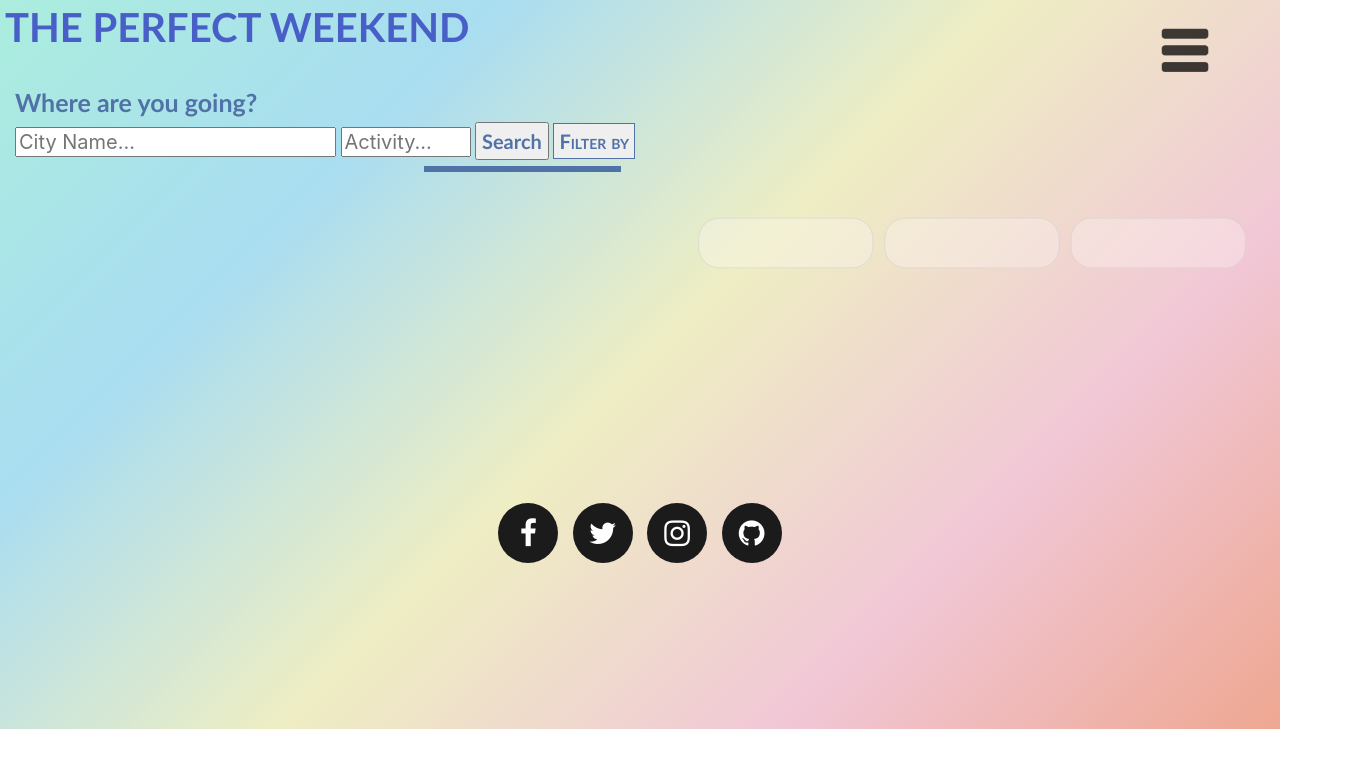
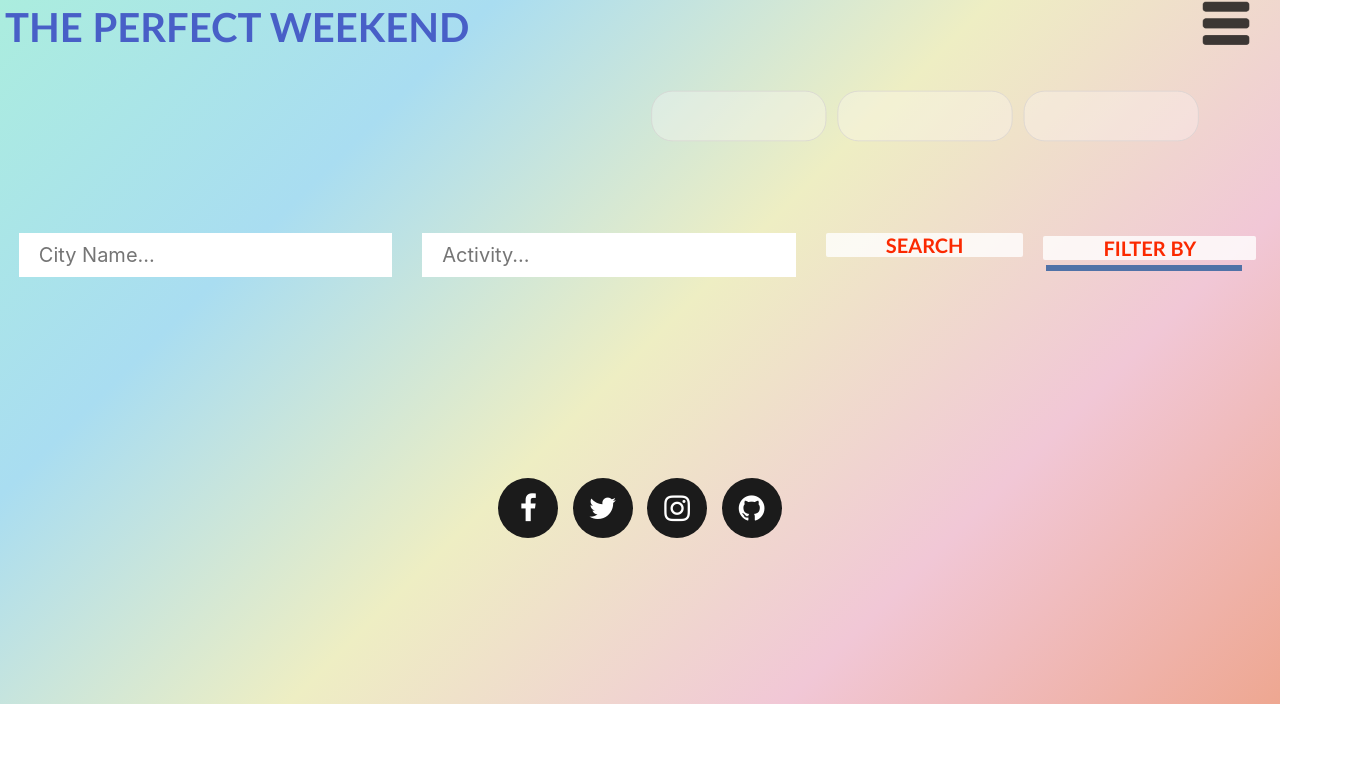
Before and after one commit to zachcygan/The-Perfect-Weekend, a plain HTML site: page main-result-page.html in a window 1280 px wide. Shown: the whole page, 1371 px wide, since content can reach past the window. Drawn offline with nearby package versions, Linux system fonts and the light colour scheme; no server answers.

Commit message:
added styling

```diff
--- a/assets/CSS/homepagestyle.css
+++ b/assets/CSS/homepagestyle.css
@@ -31,9 +31,12 @@
     font-weight: bold;
     font-family:'Trebuchet MS', 'Lucida Sans Unicode', 'Lucida Grande', 'Lucida Sans', Arial, sans-serif;
     text-align: center;
-    padding: 70px;
-    margin-left: 27%;
-    display: inline;
+    /* padding: 70px;
+    margin-left: 27%; */
+    /* display: inline; */
+    justify-content: center;
+    padding-top: 70px;
+
 }
 
 /* nav bar */
@@ -99,8 +102,13 @@
     padding-left: 10px;
     padding-right: 10px;
     padding-bottom: 10px;
-    margin-top: 200px;
+    margin-top: 20px;
     z-index: 2;
+
+    /* BY SL  */
+    width: 100%;
+    display: flex;
+    justify-content: center;
 }
 
 .city-label {
@@ -114,24 +122,76 @@
     font-family:'Trebuchet MS', 'Lucida Sans Unicode', 'Lucida Grande', 'Lucida Sans', Arial, sans-serif;
     font-weight: bold;
     text-align: center;
+    color: #485fc7;
+
+    /* BY SL  */
+    /* position: fixed; */
 }
 
 #searchBtn {
-    color: #5072A7;
+    color: #485fc7;
     font-family:'Trebuchet MS', 'Lucida Sans Unicode', 'Lucida Grande', 'Lucida Sans', Arial, sans-serif;
     font-weight: bold;
     padding: 5px;
     font-size: 20px;
+
+     /* BY SL  */
+    background-color: rgba(255, 255, 255, 0.8);
+    color: #fb2900;
+    font-size: 20px;
+    text-transform: uppercase;
+    font-weight: 700;
+    text-align: center;
+    border-radius: 2px;
+    -moz-transition: all 0.3s ease;
+    -o-transition: all 0.3s ease;
+    -webkit-transition: all 0.3s ease;
+    transition: all 0.3s ease;
+    padding: 0 60px;
+    height: 45px;
+    border: none;
+    width: auto;
+
 }
 
 #cityInput {
     padding: auto;
     font-size: 20px;
+
+    /* BY SL  */
+    padding-left: 20px;
+    padding-top: 10px;
+    padding-bottom: 10px;
+    margin-bottom: 10px;
+    border: none;
+    border-radius: 0;
+    box-shadow: none;
+    height: 100%;
+    width: 30%;
+    margin-right: 30px;
+    position: relative;
+    z-index: 2;
+    color: #11162e;
 }
 #activSearch {
     padding: auto;
     font-size: 20px;
-    width: 130px;
+
+    /* BY SL  */
+    font-size: 20px;
+    padding-left: 20px;
+    padding-top: 10px;
+    padding-bottom: 10px;
+    margin-bottom: 10px;
+    border: none;
+    border-radius: 0;
+    box-shadow: none;
+    height: 100%;
+    width: 30%;
+    margin-right: 30px;
+    position: relative;
+    z-index: 2;
+    color: #11162e;
 }
 
 
--- a/assets/CSS/style.css
+++ b/assets/CSS/style.css
@@ -3,7 +3,7 @@
 * {
     max-width: auto;
     max-height: fit-content;
-    margin: auto;
+    /* margin: auto; */
     padding: auto;
     box-sizing: border-box;
 
@@ -69,15 +69,39 @@
 }
 
 /*searchbar styling for main result page*/
-.searchbar {
+/* .searchbar {
   color: #5072A7;
   margin: 5px;
   padding: 5px;
+} */
+
+/* BY SL: searchbar styling*/
+.searchbar {
+  color: #5072A7;
+  margin-right: 5px;
+  padding-top: 5px;
+  padding-left: 10px;
+  padding-right: 10px;
+  padding-bottom: 10px;
+  margin-top: 20px;
+  z-index: 2;
+
+  /* BY SL  */
+  width: 100%;
+  display: flex;
+  justify-content: center;
 }
 
-.city-label {
+/* .city-label {
   display: flex;
   align-items:start;
+
+} */
+  /* BY SL  */
+  .city-label {
+    display: flex;
+    justify-content: center;
+    align-items: center;
 }
 
 .question {
@@ -85,23 +109,93 @@
   font-family:'Trebuchet MS', 'Lucida Sans Unicode', 'Lucida Grande', 'Lucida Sans', Arial, sans-serif;
   font-weight: bold;
 }
+  /* BY SL  */
 
-#searchBtn {
+
+
+/* #searchBtn {
   color: #5072A7;
   font-family:'Trebuchet MS', 'Lucida Sans Unicode', 'Lucida Grande', 'Lucida Sans', Arial, sans-serif;
   font-weight: bold;
   padding: 5px;
   font-size: 20px;
+} */
+  /* BY SL  */
+  #searchBtn {
+    color: #485fc7;
+    font-family:'Trebuchet MS', 'Lucida Sans Unicode', 'Lucida Grande', 'Lucida Sans', Arial, sans-serif;
+    font-weight: bold;
+    padding: 5px;
+    font-size: 20px;
+
+     /* BY SL  */
+    background-color: rgba(255, 255, 255, 0.8);
+    color: #fb2900;
+    font-size: 20px;
+    text-transform: uppercase;
+    font-weight: 700;
+    text-align: center;
+    border-radius: 2px;
+
+    transition: all 0.3s ease;
+    padding: 0 60px;
+    height: 45px;
+    border: none;
+    width: auto;
+    margin-right: 20px;
+
 }
 
-#cityInput {
+/* #cityInput {
   padding: auto;
   font-size: 20px;
+} */
+  /* BY SL  */
+  #cityInput {
+    padding: auto;
+    font-size: 20px;
+
+    /* BY SL  */
+    padding-left: 20px;
+    padding-top: 10px;
+    padding-bottom: 10px;
+    margin-bottom: 10px;
+    border: none;
+    border-radius: 0;
+    box-shadow: none;
+    height: 100%;
+    width: 30%;
+    margin-right: 30px;
+    position: relative;
+    z-index: 2;
+    color: #11162e;
 }
+
 #activSearch {
   padding: auto;
   font-size: 20px;
   width: 130px;
+}
+  /* BY SL  */
+  #activSearch {
+    padding: auto;
+    font-size: 20px;
+
+    /* BY SL  */
+    font-size: 20px;
+    padding-left: 20px;
+    padding-top: 10px;
+    padding-bottom: 10px;
+    margin-bottom: 10px;
+    border: none;
+    border-radius: 0;
+    box-shadow: none;
+    height: 100%;
+    width: 30%;
+    margin-right: 30px;
+    position: relative;
+    z-index: 2;
+    color: #11162e;
 }
 
 /* fitter styling */
@@ -109,7 +203,7 @@
 #filter-by {
   width : 300px;
   background: #d9d9d9;
-  margin : 40px auto;
+  margin : 40px ;
 }
 
 #filter-btn {
@@ -121,16 +215,41 @@
   background-color: #efefef;
   border-style: solid;
   border-width: 1px;
+
+  /* BY SL */
+  background-color: rgba(255, 255, 255, 0.8);
+  color: #fb2900;
+  font-size: 20px;
+  text-transform: uppercase;
+  font-weight: 700;
+  text-align: center;
+  border-radius: 2px;
+  transition: all 0.3s ease;
+  padding: 0 60px;
+  height: 45px;
+  border: none;
+  width: auto;
+  margin: 0px;
+}
+
+ul.slide{
+  position: relative;
+}
+
+#resultsPageWeatherForecast {
+  justify-content: center;
 }
 
 
+  /* BY SL TESTING FILTER BUTTON STYLING  */
+
 span {
-  padding : 30px;
+  /* padding : 30px; */
   color : white;
   font-size : 20px;
   font-variant : small-caps;
   cursor : pointer;
-  display: inline;
+  /* display: inline; */
 }
 
 span::after {
@@ -144,13 +263,17 @@ span::after {
   width:fit-content;
   position:relative;
   margin: 1%;
-  left:65%;
+  /* left:65%; */
   height:0px;
   overflow: hidden;
   text-align: center;
   background-color: #efefef;
   border-style: solid;
   transition: height .4s ease;
+}
+
+#label-cnr{
+  justify-content: center;
 }
 
 #li-btn {
@@ -183,15 +306,15 @@ li a:hover {
 
 
   #cityName {
-    text-align: flex-start;
+    text-align: center;
     padding: 15px;
     color: #485fc7;
     font-size: 60px;
-    font-weight: bold;
-    text-shadow: -1px 1px 2px #000,
+    font-weight: 700;
+    /* text-shadow: -1px 1px 2px #000,
 				  1px 1px 2px #000,
 				  1px -1px 0 #000,
-				  -1px -1px 0 #000;
+				  -1px -1px 0 #000; */
   }
 
   #weatherIcon {
--- a/main-result-page.html
+++ b/main-result-page.html
@@ -10,6 +10,8 @@
     <link href="https://fonts.googleapis.com/css2?family=Ubuntu&family=Abel:wght@500&display=swap" rel="stylesheet">
     <link rel="stylesheet" type="text/css" href="./assets/CSS/style.css">
     <link rel="stylesheet" type="text/css" href="./assets/CSS/about-style.css">
+    <!-- <link rel="stylesheet" type="text/css" href="./assets/CSS/homepagestyle.css"> -->
+
 
     <link rel="stylesheet" href="./assets/CSS/resultsPageStyle.css">
     <title>The Perfect Weekend - Main Result</title>
@@ -50,32 +52,6 @@
 </nav>
 <!-- end nav bar -->
 <br>
-
- <!-- search bar with filter -->
- <div class="city-label">
-  <div class="searchbar">
-    <h4 class="question">Where are you going?</h4>
-    <input type="text" id="cityInput" placeholder="City Name..."/>
-    <input type="text" id="activSearch" placeholder="Activity...">
-    <button type="button" class="btn btn-label" id="searchBtn">Search</button>
-    <label for="touch"><span id="filter-btn">Filter by</span></label>
-    <input type="checkbox" id="touch">
-
-    <ul class="slide">
-      <li><a href="#" id="li-btn" class="best-match">Best Match</a></li>
-      <li><a href="#" id="li-btn" class="price-low-high">Sort by Price Low</a></li>
-      <li><a href="#" id="li-btn" class="price-high-low">Sort by Price High</a></li>
-      <li><a href="#" id="li-btn" class="sort-rating">Sort by Ratings</a></li>
-      <li><a href="#" id="li-btn" class="sort-review">Sort by Reviews</a></li>
-    </ul>
-
-
-  </div>
-</div>
-
-<!-- start main result page -->
-
-
 <div id="resultsPageWeatherForecast" class="columns">
   <!-- <div class="column is-two-fifths has-background-success m-3 p-3 has-text-centered"> City Name & Weather</div> -->
   <div class="fc-ctn">
@@ -114,6 +90,35 @@
   </div>
 </div>
 </div>
+
+ <!-- search bar with filter -->
+ <div class="city-label">
+  <div class="searchbar">
+
+    <input type="text" id="cityInput" placeholder="City Name..."/>
+    <input type="text" id="activSearch" placeholder="Activity...">
+    <button type="button" class="btn btn-label" id="searchBtn">Search</button>
+    <label for="touch" id="label-cnr">
+      <span id="filter-btn">Filter by</span>
+
+      <input type="checkbox" id="touch">
+      <ul class="slide">
+        <li><a href="#" id="li-btn" class="best-match">Best Match</a></li>
+        <li><a href="#" id="li-btn" class="price-low-high">Sort by Price Low</a></li>
+        <li><a href="#" id="li-btn" class="price-high-low">Sort by Price High</a></li>
+        <li><a href="#" id="li-btn" class="sort-rating">Sort by Ratings</a></li>
+        <li><a href="#" id="li-btn" class="sort-review">Sort by Reviews</a></li>
+      </ul>
+    </label>
+
+
+
+  </div>
+</div>
+
+<!-- start main result page -->
+
+
 
 
 
```
Also changed, not shown: index.html (+7 -5 lines). Lines whose indentation alone changed are shown as unchanged.
